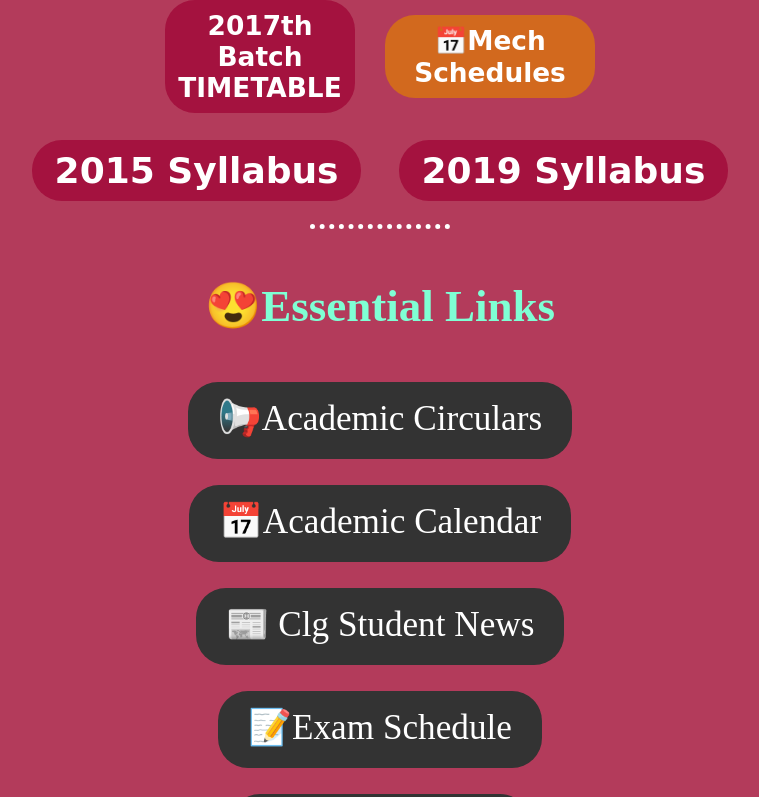
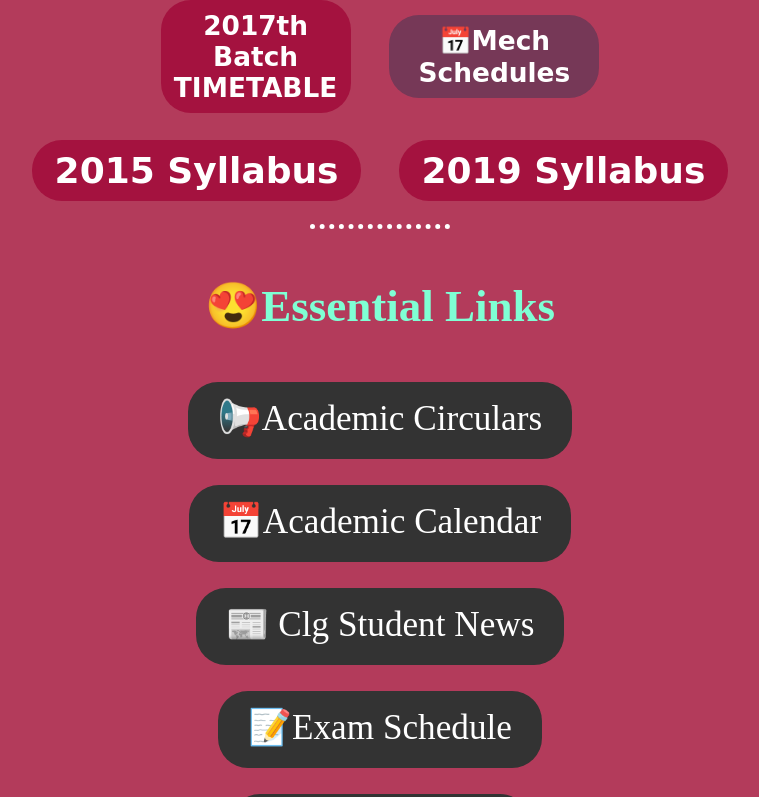
Before and after one commit to Arvinth-Krishna/amritalinks, a plain HTML site: page index.html in a window 1280 px wide. Shown: the part 1075-1872 px from the top of the page, without its empty margins (260-1019 px from the left). Drawn offline with Linux system fonts and the light colour scheme; a script that the page names is missing; a web font is replaced by a local one.

Commit message:
Update index.html

```diff
--- a/index.html
+++ b/index.html
@@ -159,13 +159,14 @@ margin-right: 50px;
 
               </div>
             </td>
-            <td>
+                   <td>
+              &nbsp;
               &nbsp;
               &nbsp;
               &nbsp;
             </td>
             <td>
-              <li class="liinlv"  style="padding:1px,0px; "><a href="https://drive.google.com/file/d/1-ScIFgo32_HY1q5YvuArtVZrp3yPSIhp/view?usp=sharing" class="dropbtn" target="_blank" style="color: white;background-color: chocolate;">📅Mech Schedules</a></li>
+              <li class="liinlv"  style="padding:1px,0px; "><a href="https://drive.google.com/file/d/1-ScIFgo32_HY1q5YvuArtVZrp3yPSIhp/view?usp=sharing" class="dropbtn" target="_blank" style="color: white;background-color:#763857;">📅Mech Schedules</a></li>
 
 
             </td>
```
